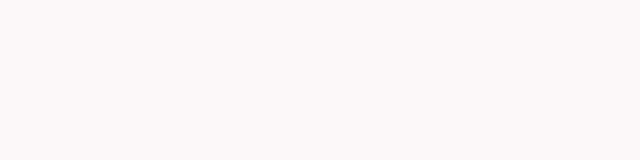
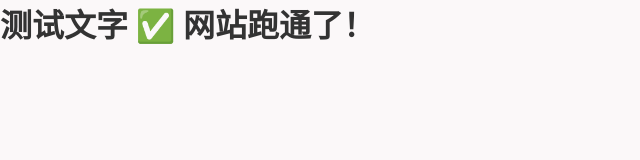
Before and after one commit to chenfeier2027/sugarlong, a plain HTML site: page index.html in a window 1280 px wide. Shown: the whole page, without its empty margins (0-640 px from the left). Drawn offline with Linux system fonts and the light colour scheme; a web font is replaced by a local one.

Commit message:
Update index.html

```diff
--- a/index.html
+++ b/index.html
@@ -10,6 +10,7 @@
   <link rel="stylesheet" href="styles.css">
 </head>
 <body>
+  <h1>测试文字 ✅ 网站跑通了！</h1>
   <div id="应用"></div>
   <div id="模态根"></div>
   <div id="吐司" class="吐司" role="现状"></div>
```
